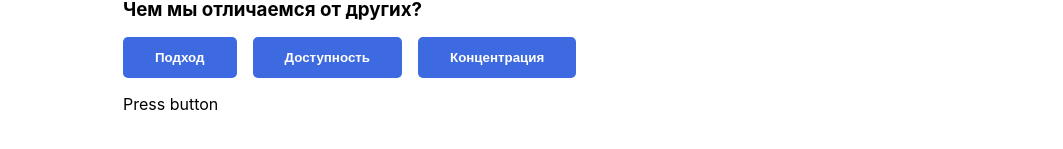
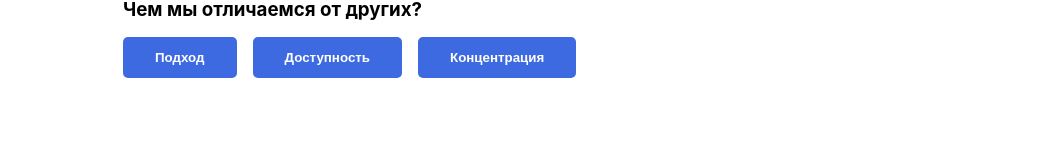
Before and after one commit to AleksandrKompanetc/react-application, a React (Create React App) app: page / in a window 1280 px wide. Shown: the part 693-842 px from the top of the page, without its empty margins (108-1171 px from the left). Built offline with nearby package versions, Linux system fonts and the light colour scheme; the HTML template or start-up script is replaced by a standard one.

Commit message:
added state for buttons

```diff
--- a/src/App.js
+++ b/src/App.js
@@ -1,4 +1,4 @@
-import React from 'react';
+import React, { useState } from 'react';
 import Header from './components/Header';
 import './App.css';
 import {ways} from './data';
@@ -12,9 +12,10 @@ import Button from './components/Button/Button';
 // ]
 
 export default function App() {
+  const [textButton, setTextButton] = useState('');
   let content = 'Press button';
   function handleClick(type) {
-    content = type;
+    setTextButton(type)
 
   }
   // const [active, setActive] = useState(null);
@@ -53,7 +54,7 @@ export default function App() {
           <Button onClick={() => handleClick('easy')}>Доступность</Button>
           <Button onClick={() => handleClick('program')}>Концентрация</Button>
 
-          <p>{content}</p>
+          <p>{textButton}</p>
         </section>
       </main>
     </div>
```
